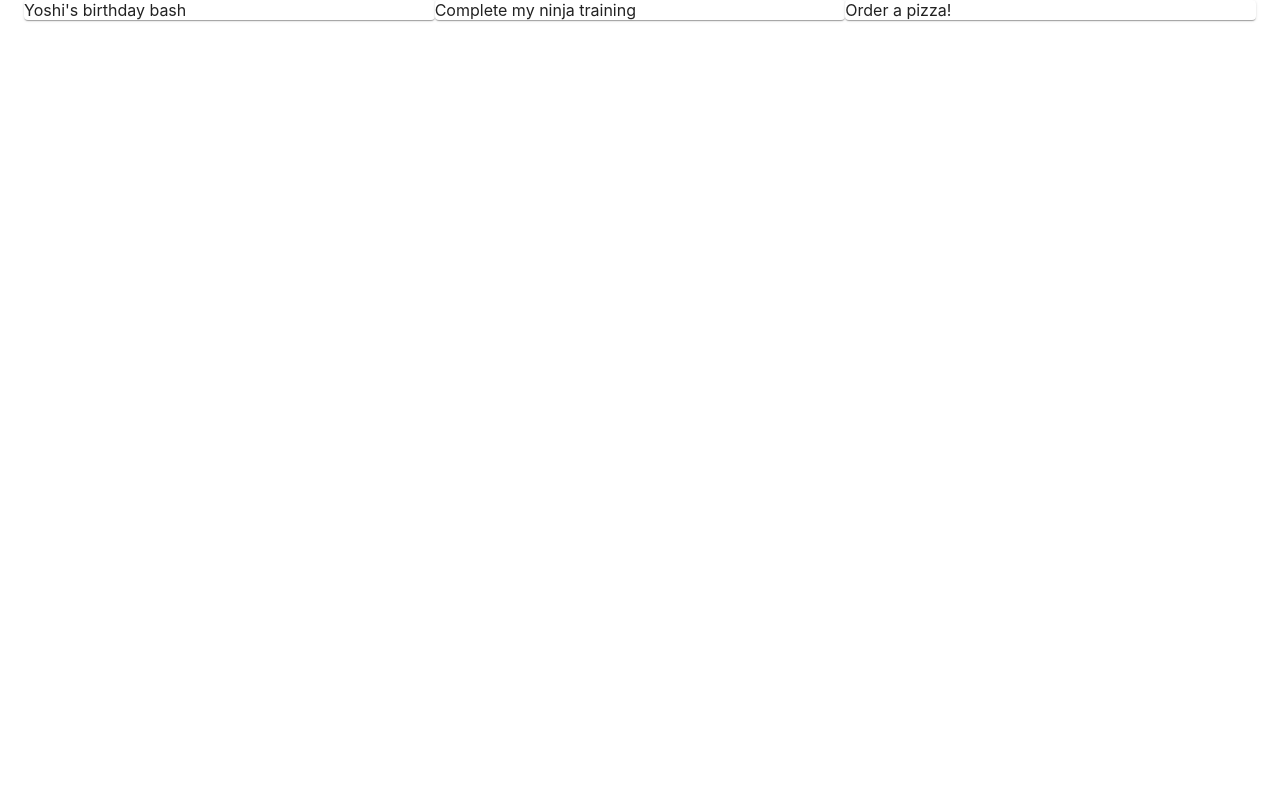
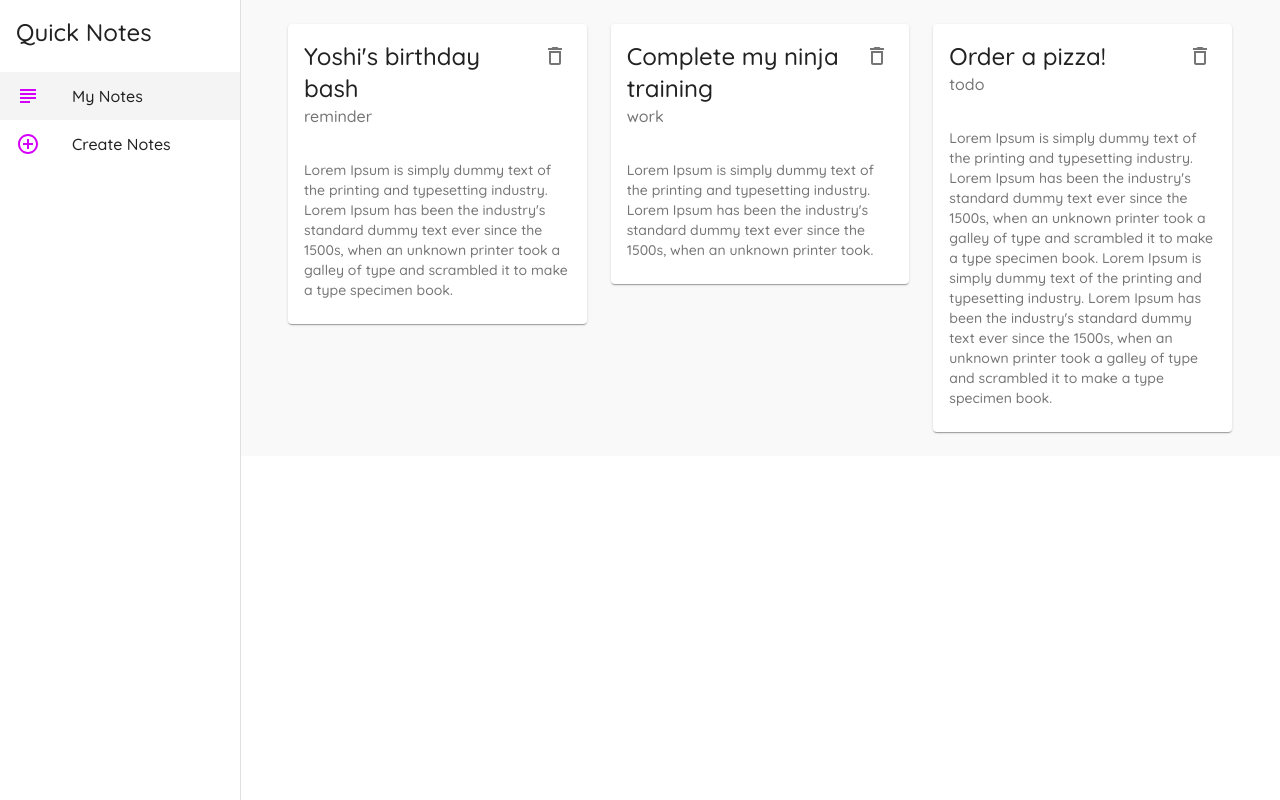
Before and after one commit to Murtaza-Vasi/Material_UI_Practice, a React (Create React App) app: page / in a window 1280 px wide. Built offline with nearby package versions, Linux system fonts and the light colour scheme; data requests are answered from the project's data file.

Commit message:
created drawer and implemented menu in it

```diff
--- a/src/App.js
+++ b/src/App.js
@@ -1,10 +1,11 @@
 import { BrowserRouter as Router, Switch, Route } from 'react-router-dom';
+import { createMuiTheme, ThemeProvider } from '@material-ui/core';
+import { purple } from '@material-ui/core/colors';
 import './App.css';
-import { createMuiTheme, ThemeProvider } from '@material-ui/core';
 
+import Layout from './components/Layout';
 import Notes from './pages/Notes';
 import Create from './pages/Create';
-import { purple } from '@material-ui/core/colors';
 
 const theme = createMuiTheme({
   palette: {
@@ -26,10 +27,12 @@ function App() {
   return (
     <ThemeProvider theme={theme}>
       <Router>
-        <Switch>
-          <Route path='/' exact component={Notes} />
-          <Route path='/create' component={Create} />
-        </Switch>
+        <Layout>
+          <Switch>
+            <Route path='/' exact component={Notes} />
+            <Route path='/create' component={Create} />
+          </Switch>
+        </Layout>
       </Router>
     </ThemeProvider>
   );
--- /dev/null
+++ b/src/components/Layout.js
@@ -0,0 +1,93 @@
+import React from 'react';
+import { useHistory, useLocation } from 'react-router-dom';
+import { makeStyles } from '@material-ui/core';
+import {
+  Drawer,
+  Typography,
+  List,
+  ListItem,
+  ListItemIcon,
+  ListItemText,
+} from '@material-ui/core';
+import { SubjectOutlined, AddCircleOutlineOutlined } from '@material-ui/icons';
+
+const drawerWidth = 240;
+const useStyles = makeStyles((theme) => {
+  return {
+    page: {
+      backgroundColor: '#f9f9f9',
+      width: '100%',
+      padding: theme.spacing(3),
+    },
+    drawer: {
+      width: drawerWidth,
+    },
+    drawerPaper: {
+      width: drawerWidth,
+    },
+    root: {
+      display: 'flex',
+    },
+    active: {
+      backgroundColor: '#f4f4f4',
+    },
+    title: {
+      padding: theme.spacing(2),
+    },
+  };
+});
+
+const Layout = ({ children }) => {
+  const classes = useStyles();
+  const history = useHistory();
+  const location = useLocation();
+
+  const menuItems = [
+    {
+      text: 'My Notes',
+      icon: <SubjectOutlined color='secondary' />,
+      path: '/',
+    },
+    {
+      text: 'Create Notes',
+      icon: <AddCircleOutlineOutlined color='secondary' />,
+      path: '/create',
+    },
+  ];
+
+  return (
+    <div className={classes.root}>
+      {/* App Bar */}
+      {/* Drawer */}
+      <Drawer
+        variant='permanent'
+        className={classes.drawer}
+        anchor='left'
+        classes={{ paper: classes.drawerPaper }}
+      >
+        <div>
+          <Typography variant='h5' className={classes.title}>
+            Quick Notes
+          </Typography>
+        </div>
+
+        <List>
+          {menuItems.map((item) => (
+            <ListItem
+              key={item.text}
+              button
+              onClick={() => history.push(item.path)}
+              className={location.pathname === item.path ? classes.active : ''}
+            >
+              <ListItemIcon>{item.icon}</ListItemIcon>
+              <ListItemText primary={item.text} />
+            </ListItem>
+          ))}
+        </List>
+      </Drawer>
+      <div className={classes.page}>{children}</div>
+    </div>
+  );
+};
+
+export default Layout;
--- /dev/null
+++ b/src/components/NoteCard.js
@@ -0,0 +1,34 @@
+import React from 'react';
+import {
+  Card,
+  CardHeader,
+  CardContent,
+  IconButton,
+  Typography,
+} from '@material-ui/core';
+import { DeleteOutlined } from '@material-ui/icons';
+
+const NoteCard = ({ note, deleteHandler }) => {
+  return (
+    <div>
+      <Card>
+        <CardHeader
+          action={
+            <IconButton onClick={() => deleteHandler(note.id)}>
+              <DeleteOutlined />
+            </IconButton>
+          }
+          title={note.title}
+          subheader={note.category}
+        />
+        <CardContent>
+          <Typography variant='body2' color='textSecondary'>
+            {note.details}
+          </Typography>
+        </CardContent>
+      </Card>
+    </div>
+  );
+};
+
+export default NoteCard;
--- a/src/pages/Notes.js
+++ b/src/pages/Notes.js
@@ -1,5 +1,6 @@
 import React, { useState, useEffect } from 'react';
-import { Container, Grid, Paper } from '@material-ui/core';
+import { Container, Grid } from '@material-ui/core';
+import NoteCard from '../components/NoteCard';
 
 const Notes = () => {
   const [notes, setNotes] = useState([]);
@@ -10,12 +11,21 @@ const Notes = () => {
       .then((data) => setNotes(data));
   });
 
+  const deleteHandler = async (id) => {
+    await fetch(`http://localhost:5000/notes/${id}`, {
+      method: 'DELETE',
+    });
+
+    const newNotes = notes.filter((note) => note.id !== id);
+    setNotes(newNotes);
+  };
+
   return (
     <Container>
-      <Grid container>
+      <Grid container spacing={3}>
         {notes.map((note) => (
           <Grid item key={note.id} xs={12} md={6} lg={4}>
-            <Paper>{note.title}</Paper>
+            <NoteCard note={note} deleteHandler={deleteHandler} />
           </Grid>
         ))}
       </Grid>
```
Also changed, not shown: data/db.json (line endings or trailing spaces).
